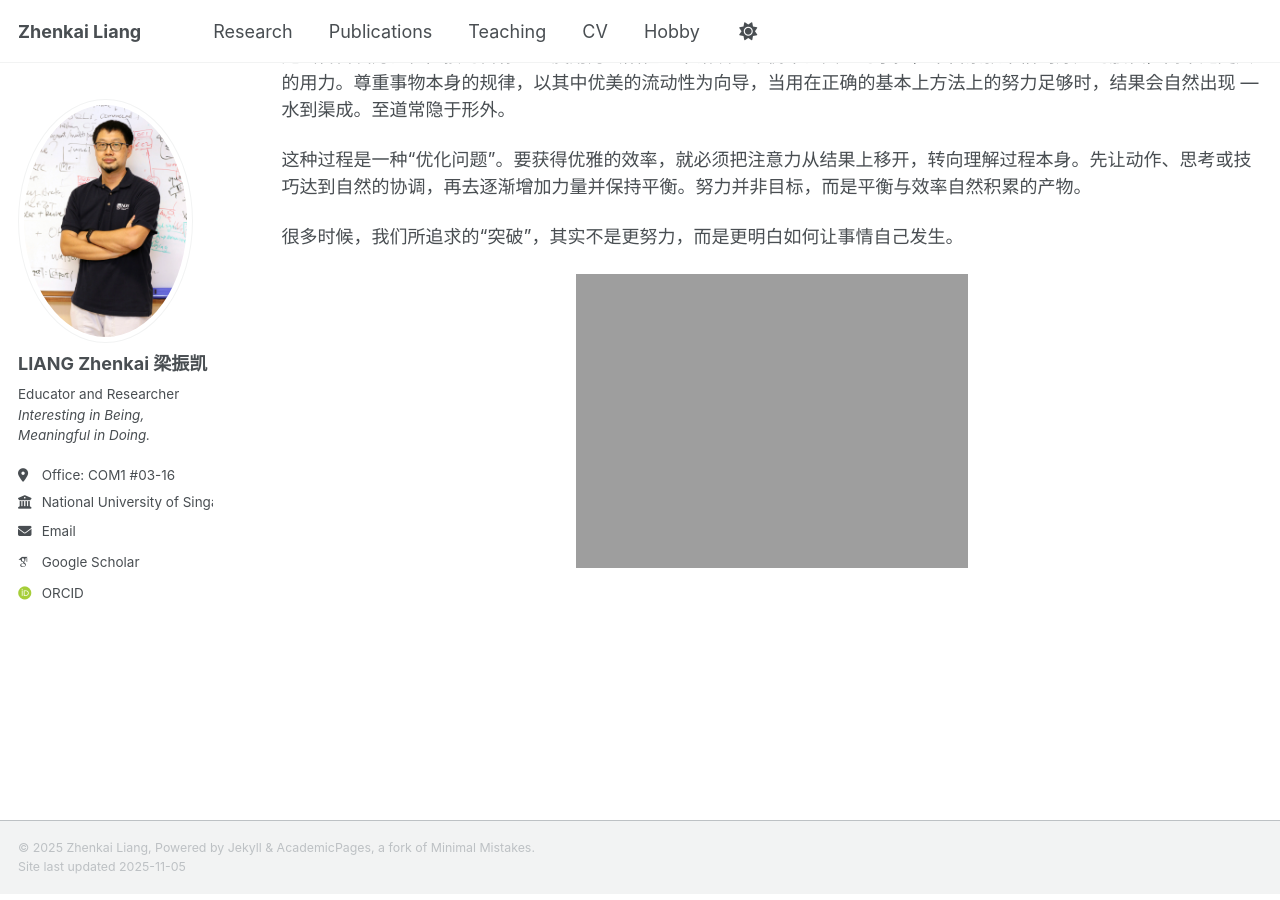
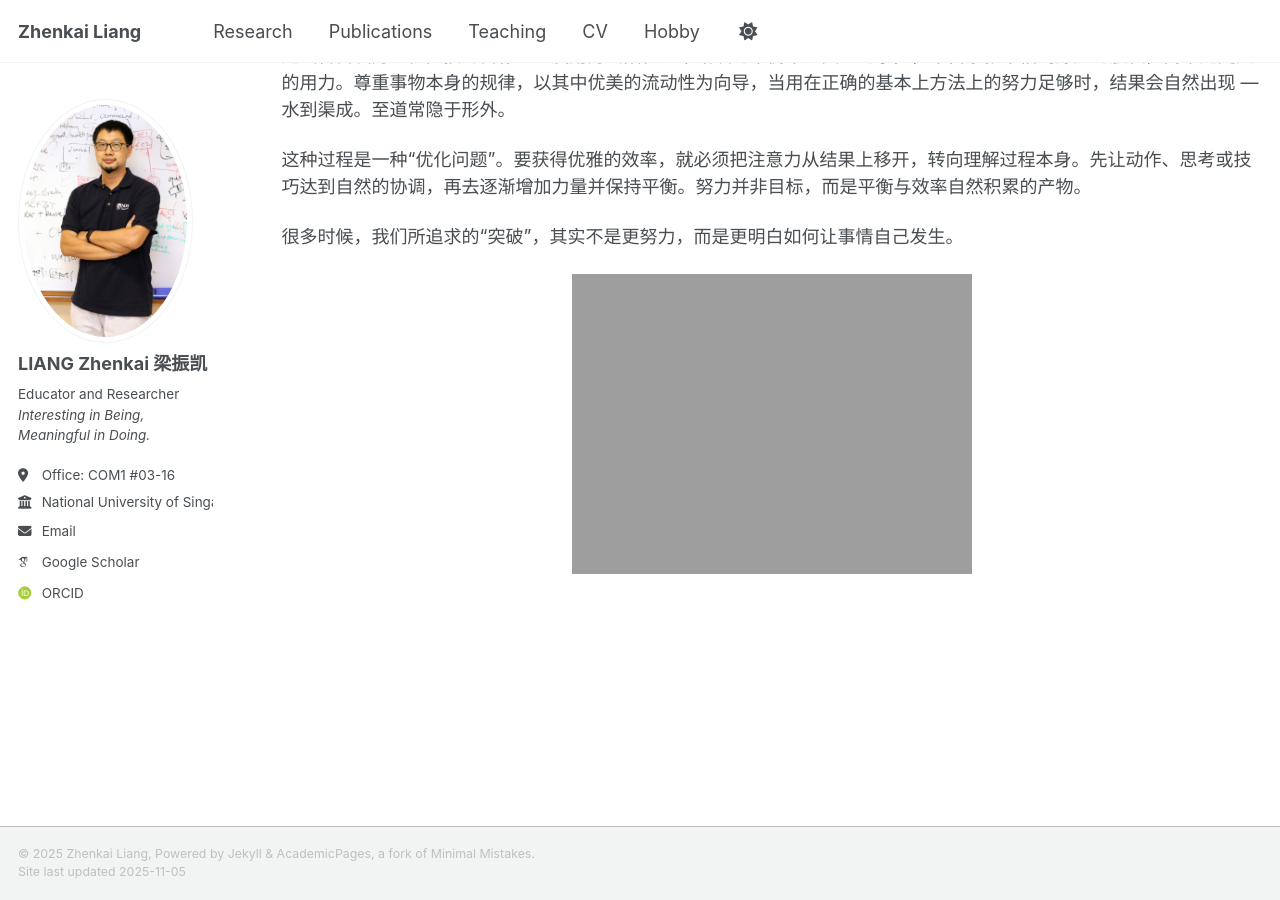
Before and after one commit to zhenkai-liang/zhenkai-liang.github.io, a Jekyll site: the page built from _pages/hobby.md, in a window 1280 px wide and 900 px high, scrolled down 1545 px. Built offline with Jekyll 4.4.1, drawn with Linux system fonts in a browser that asks for light colours; some web fonts are replaced.

Commit message:
Update hobby.md

```diff
--- a/_pages/hobby.md
+++ b/_pages/hobby.md
@@ -45,4 +45,4 @@ Often, the breakthrough we seek does not come from greater efforts, but from lea
 
 很多时候，我们所追求的“突破”，其实不是更努力，而是更明白如何让事情自己发生。
 
-<div style="text-align: center;"><img src="https://www.comp.nus.edu.sg/~liangzk/images/seal.jpg" width="40%"></div>
+<div style="text-align: center;"><img src="https://www.comp.nus.edu.sg/~liangzk/images/seal.jpg"></div>
```
